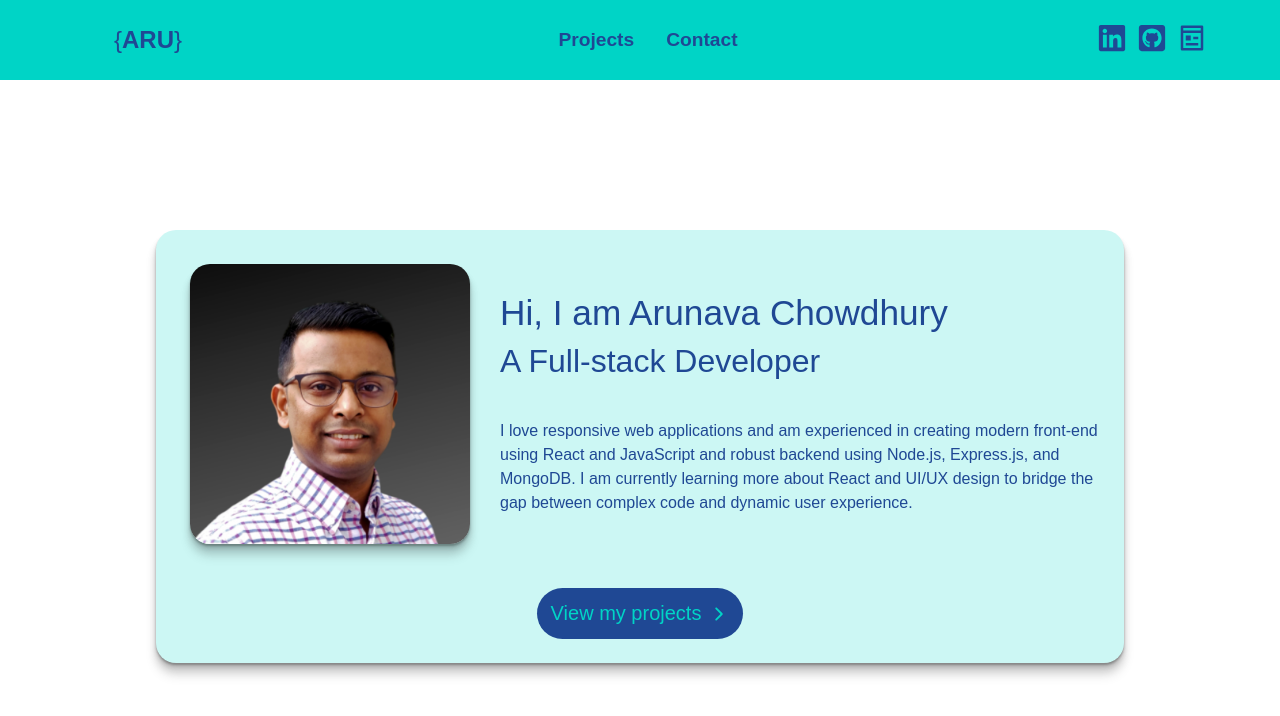
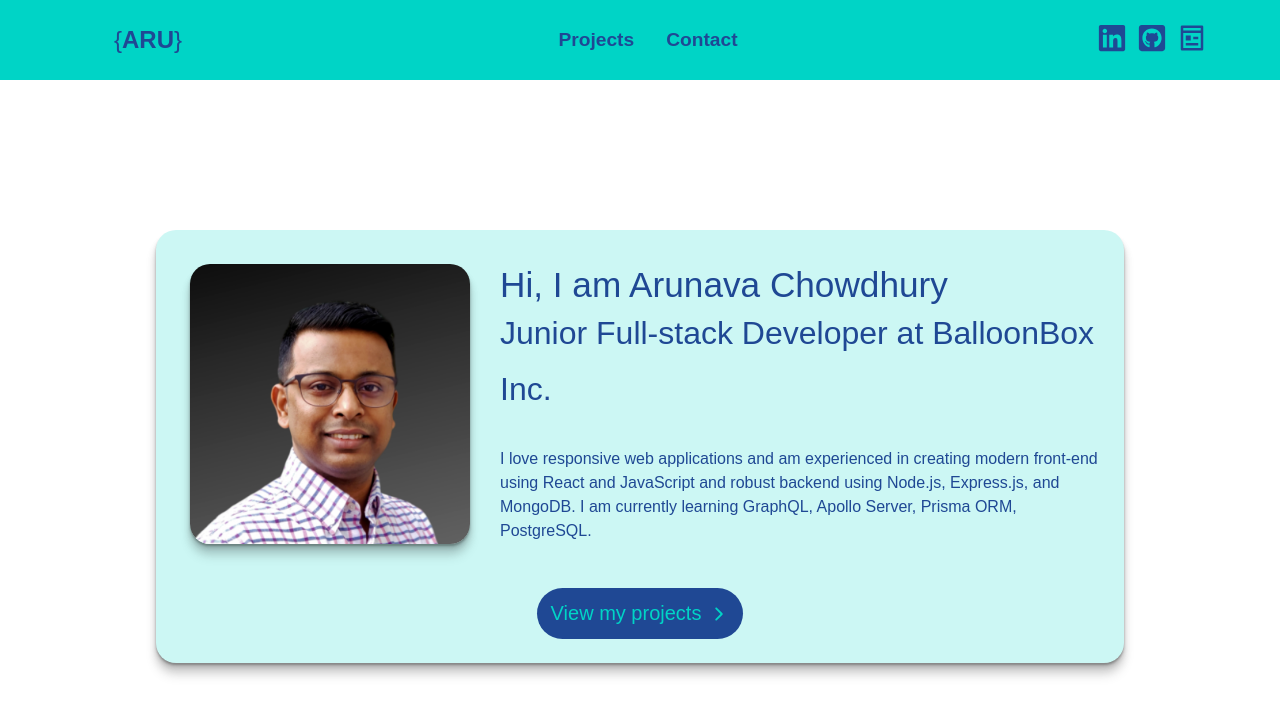
Before and after one commit to aruchowdhury/arunava-portfolio, a React (Create React App) app: page / in a window 1280 px wide. Shown: the top 716 px of the page. Built offline with nearby package versions, Linux system fonts and the light colour scheme; a web font is replaced by a local one.

Commit message:
Update HeroSection.js

```diff
--- a/src/Components/HeroSection.js
+++ b/src/Components/HeroSection.js
@@ -17,13 +17,11 @@ const HeroSection = () => {
           <ProfileImg />
           <Description>
             <Heading1>Hi, I am Arunava Chowdhury</Heading1>
-            <Heading2>A Full-stack Developer</Heading2>
+            <Heading2>Junior Full-stack Developer at BalloonBox Inc.</Heading2>
             <Text>
               I love responsive web applications and am experienced in creating
               modern front-end using React and JavaScript and robust backend
-              using Node.js, Express.js, and MongoDB. I am currently learning
-              more about React and UI/UX design to bridge the gap between
-              complex code and dynamic user experience.
+              using Node.js, Express.js, and MongoDB. I am currently learning GraphQL, Apollo Server, Prisma ORM, PostgreSQL.
             </Text>
           </Description>
         </AboutContainer>
```
